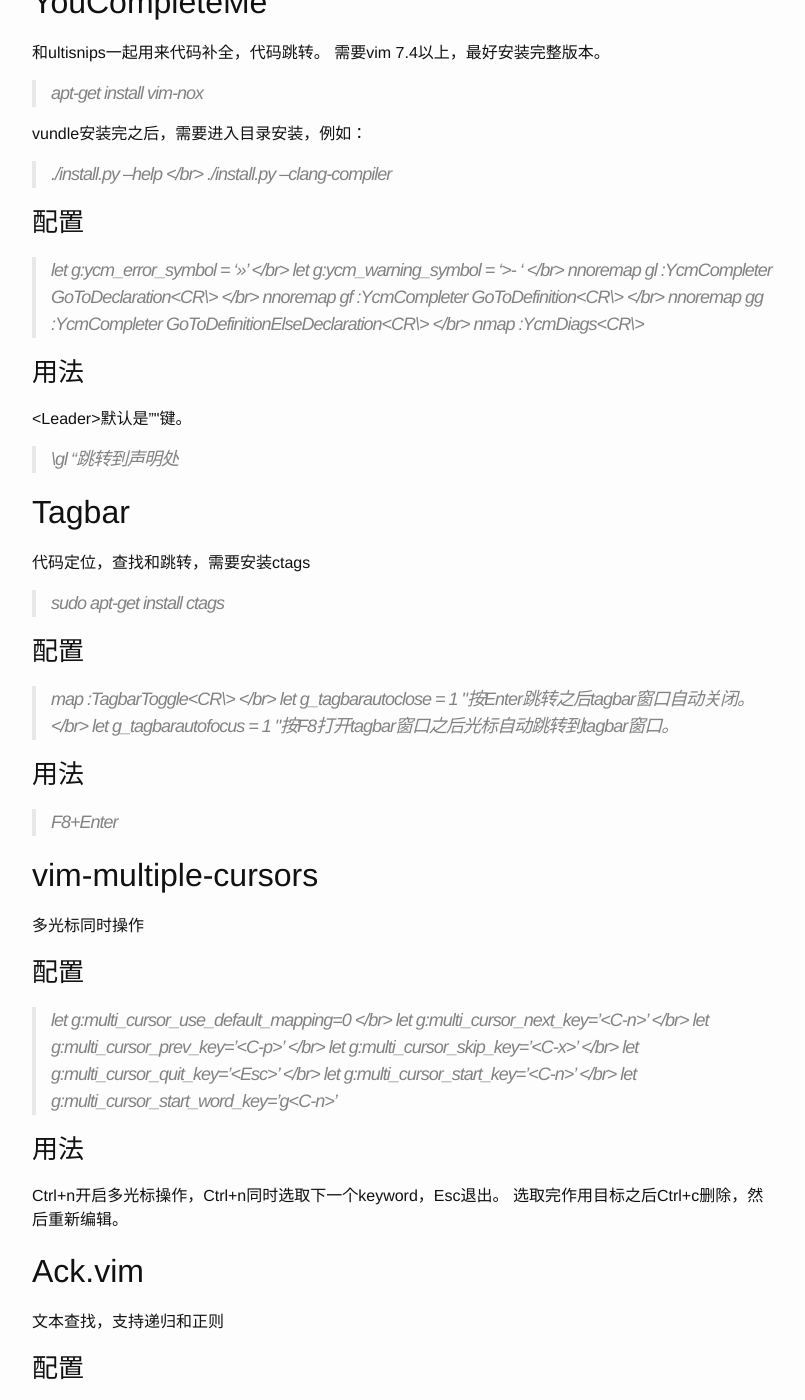
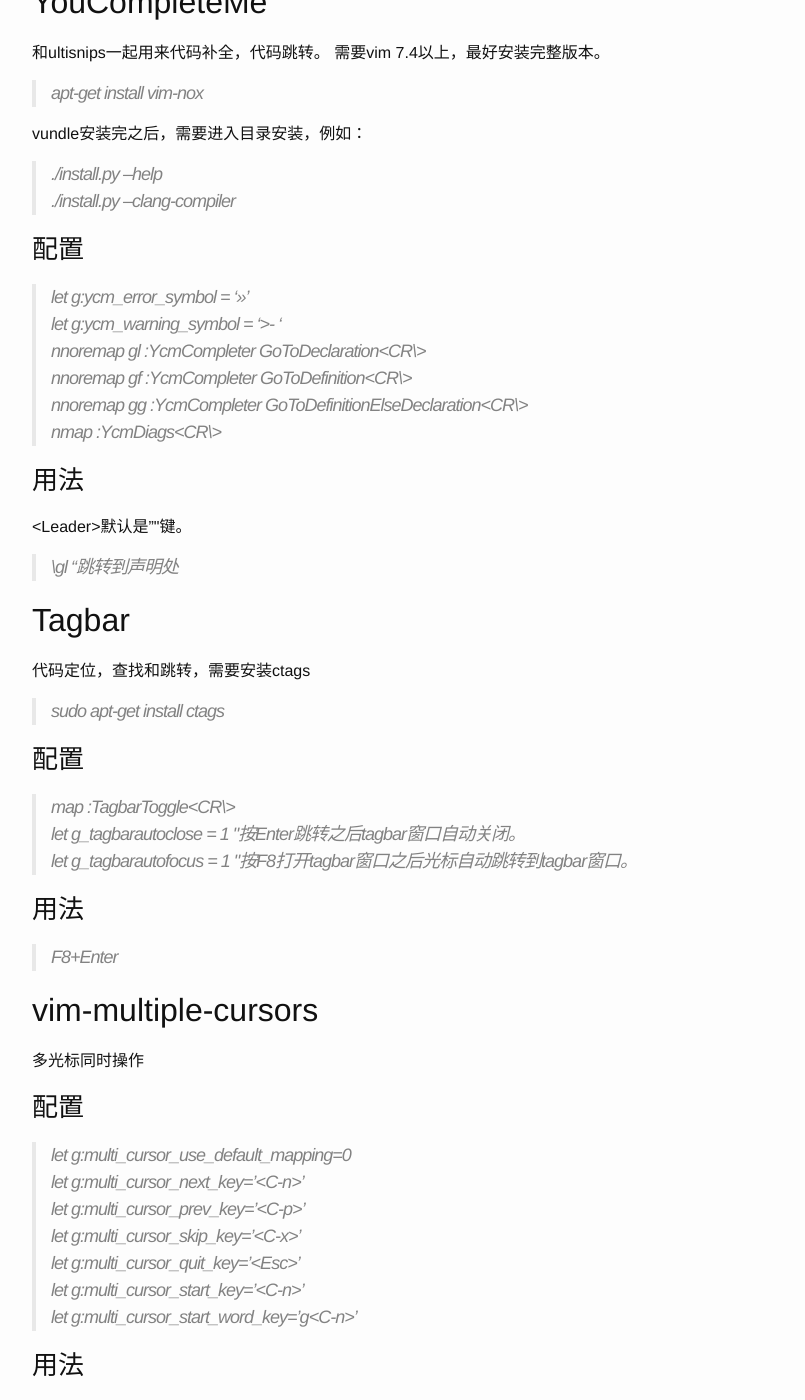
Before and after one commit to zhnpeng/zhnpeng.github.io, a Jekyll site: the page built from _posts/2017-1-14-vim-plugins.md, in a window 1280 px wide and 1400 px high, scrolled down 786 px. Shown: the whole window, without its empty margins (238-1043 px from the left). Built offline with Jekyll 4.4.1, drawn with Linux system fonts in a browser that asks for light colours; some of the changed text lies outside the part shown.

```diff
--- a/_posts/2017-1-14-vim-plugins.md
+++ b/_posts/2017-1-14-vim-plugins.md
@@ -38,16 +38,16 @@ vim 插件管理器，安装vundle:
 
 vundle安装完之后，需要进入目录安装，例如：
 
-> ./install.py --help </br>
+> ./install.py --help <br/>
 > ./install.py --clang-compiler
 
 ### 配置
 
-> let g:ycm_error_symbol = '>>' </br>
-> let g:ycm_warning_symbol = '>- ' </br>
-> nnoremap <leader>gl :YcmCompleter GoToDeclaration<CR\> </br>
-> nnoremap <leader>gf :YcmCompleter GoToDefinition<CR\> </br>
-> nnoremap <leader>gg :YcmCompleter GoToDefinitionElseDeclaration<CR\> </br>
+> let g:ycm_error_symbol = '>>' <br/>
+> let g:ycm_warning_symbol = '>- ' <br/>
+> nnoremap <leader>gl :YcmCompleter GoToDeclaration<CR\> <br/>
+> nnoremap <leader>gf :YcmCompleter GoToDefinition<CR\> <br/>
+> nnoremap <leader>gg :YcmCompleter GoToDefinitionElseDeclaration<CR\> <br/>
 > nmap <F4> :YcmDiags<CR\>
 
 ### 用法
@@ -64,8 +64,8 @@ vundle安装完之后，需要进入目录安装，例如：
 
 ### 配置
 
-> map <F8> :TagbarToggle<CR\> </br>
-> let g_tagbarautoclose = 1 "按Enter跳转之后tagbar窗口自动关闭。 </br>
+> map <F8> :TagbarToggle<CR\> <br/>
+> let g_tagbarautoclose = 1 "按Enter跳转之后tagbar窗口自动关闭。 <br/>
 > let g_tagbarautofocus = 1 "按F8打开tagbar窗口之后光标自动跳转到tagbar窗口。
 
 ### 用法
@@ -76,12 +76,12 @@ vundle安装完之后，需要进入目录安装，例如：
 多光标同时操作
 ### 配置
 
-> let g:multi_cursor_use_default_mapping=0 </br>
-> let g:multi_cursor_next_key='<C-n\>' </br>
-> let g:multi_cursor_prev_key='<C-p\>' </br>
-> let g:multi_cursor_skip_key='<C-x\>' </br>
-> let g:multi_cursor_quit_key='<Esc\>' </br>
-> let g:multi_cursor_start_key='<C-n\>' </br>
+> let g:multi_cursor_use_default_mapping=0 <br/>
+> let g:multi_cursor_next_key='<C-n\>' <br/>
+> let g:multi_cursor_prev_key='<C-p\>' <br/>
+> let g:multi_cursor_skip_key='<C-x\>' <br/>
+> let g:multi_cursor_quit_key='<Esc\>' <br/>
+> let g:multi_cursor_start_key='<C-n\>' <br/>
 > let g:multi_cursor_start_word_key='g<C-n\>'
 
 ### 用法
@@ -96,7 +96,7 @@ Ctrl+n开启多光标操作，Ctrl+n同时选取下一个keyword，Esc退出。
 
 ### 用法
 
-> :Ack! keyword </br>
+> :Ack! keyword <br/>
 > \\a keyword
 
 ## ctrlp.vim
```
Also changed, not shown: _posts/2016-9-27-django-session-auth.md (+11 -11 lines), _posts/2017-6-2-mongo-sort-ram-limit.md (added, +63 -0 lines).
